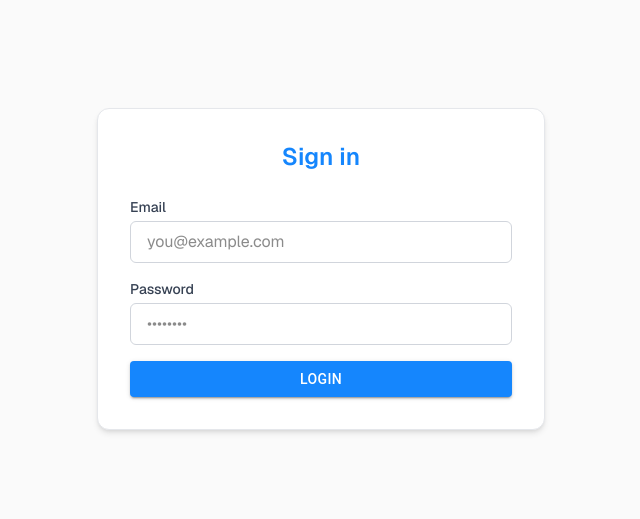
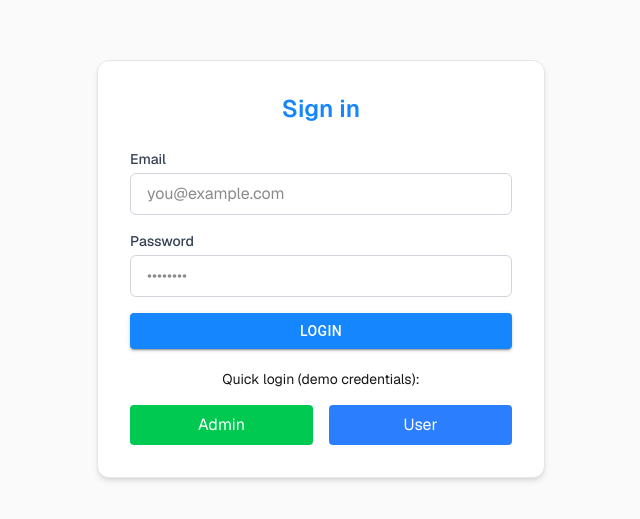
Before and after one commit to marziamostafa/task-desk-client, a Next.js app: page / in a window 1280 px wide. Shown: the part 131-650 px from the top of the page, without its empty margins (319-959 px from the left). Built offline with nearby package versions, Linux system fonts and the light colour scheme.

Commit message:
quick login credintials added

```diff
--- a/src/components/Login/Login.tsx
+++ b/src/components/Login/Login.tsx
@@ -17,6 +17,7 @@ export default function Login() {
     register,
     handleSubmit,
     formState: { errors },
+    setValue,
   } = useForm<Inputs>();
 
   const router = useRouter();
@@ -73,6 +74,18 @@ export default function Login() {
       setError("Login failed. Please check your credentials.");
     } finally {
       setIsLoading(false);
+    }
+  };
+
+  const handleAutoFill = (role: "admin" | "user") => {
+    if (role === "admin") {
+      // Set admin credentials
+      setValue("email", "marzia@gmail.com");
+      setValue("password", "1234"); // Replace with actual admin password
+    } else {
+      // Set user credentials
+      setValue("email", "user@gmail.com");
+      setValue("password", "12345"); // Replace with actual user password
     }
   };
 
@@ -142,6 +155,27 @@ export default function Login() {
             Register
           </a>
         </p> */}
+
+        {/* Auto-fill buttons */}
+        <div className="mt-5">
+          <p className="text-center text-sm">Quick login (demo credentials):</p>
+          <div className="flex justify-between mt-4 gap-4">
+            <button
+              type="button"
+              className="w-1/2 py-2 bg-green-500 text-white rounded hover:bg-green-600"
+              onClick={() => handleAutoFill("admin")}
+            >
+              Admin
+            </button>
+            <button
+              type="button"
+              className="w-1/2 py-2 bg-blue-500 text-white rounded hover:bg-blue-600"
+              onClick={() => handleAutoFill("user")}
+            >
+              User
+            </button>
+          </div>
+        </div>
       </div>
     </div>
   );
```
